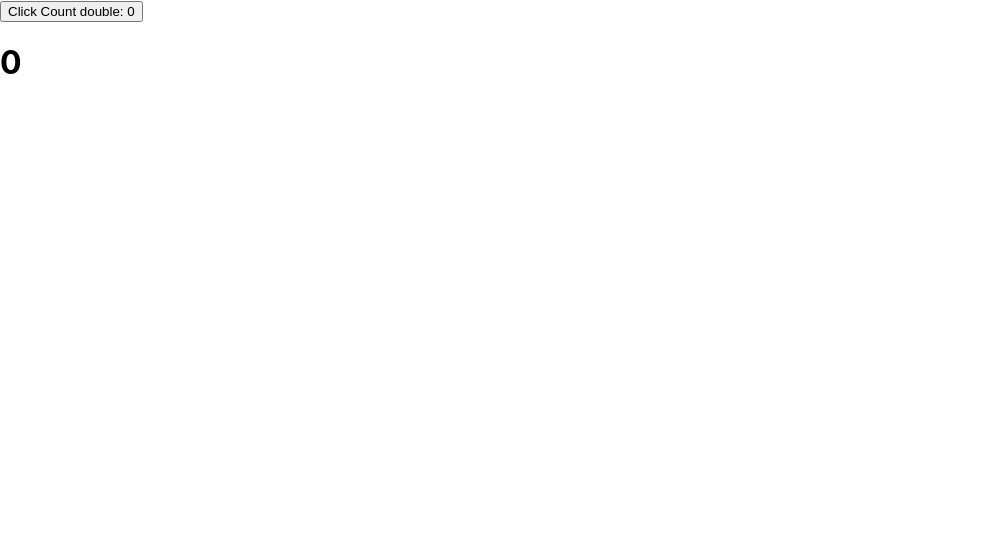
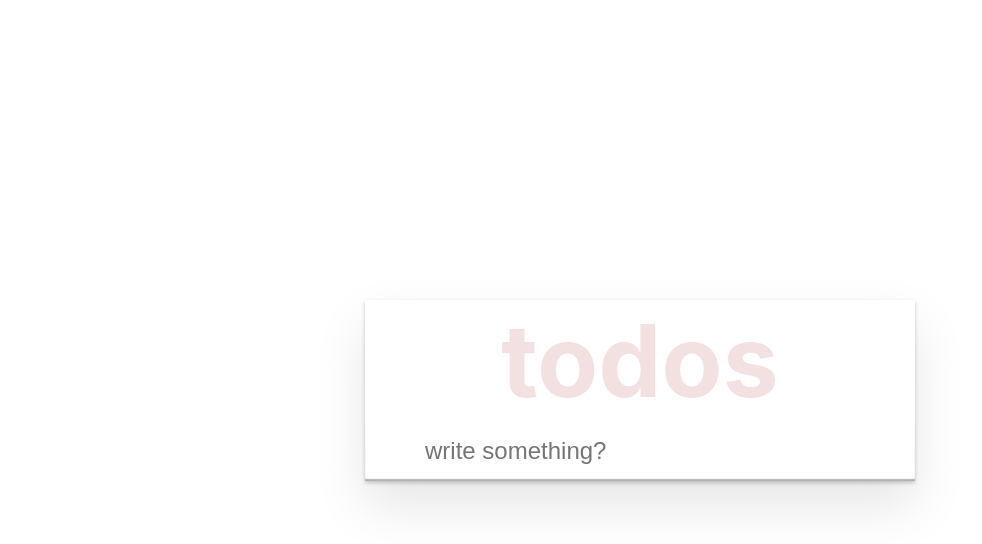
Before and after one commit to zx88cvb/train-ticket, a React app: page / in a window 1280 px wide. Shown: the top 544 px of the page, without its empty margins (0-982 px from the left). Built offline with nearby package versions, Linux system fonts and the light colour scheme.

Commit message:
todolist not

```diff
--- a/src/index.js
+++ b/src/index.js
@@ -1,7 +1,8 @@
 import React from 'react';
 import ReactDOM from 'react-dom';
 import './index.css';
-import App from './App';
+// import App from './App';
+import App from './todo/TodoList';
 import * as serviceWorker from './serviceWorker';
 
 ReactDOM.render(<App />, document.getElementById('root'));
--- /dev/null
+++ b/src/todo/TodoList.css
@@ -0,0 +1,25 @@
+.todo-list {
+    width: 550px;
+    margin: 300px auto;
+    background: #fff;
+    box-shadow: 0 2px 4px 0 rgba(0, 0, 0, 0.2), 0 25px 50px 0 rgba(0, 0, 0, 0.1);
+}
+
+.control h1 {
+    width: 100%;
+    font-size: 100px;
+    text-align: center;
+    margin: 0;
+    color: rgba(175, 47, 47, 0.15);
+}
+
+.control .new-todo {
+    padding: 16px 16px 16px 60px;
+    border: 0;
+    outline: none;
+    font-size: 24px;
+    box-sizing: border-box;
+    width: 100%;
+    line-height: 1.4rem;
+    box-shadow: inset 0 -2px 1px rgba(0, 0, 0, 0.3);
+}
--- /dev/null
+++ b/src/todo/TodoList.js
@@ -0,0 +1,62 @@
+import React, {useState,
+  useCallback}
+  from 'react'
+import './TodoList.css'
+
+function Control(props) {
+  const { addTodo } = props;
+
+  const onSubmit = (e) => {
+    e.preventDefault();
+  };
+  return (
+    <div className="control">
+      <h1>
+        todos
+      </h1>
+      <form onSubmit={onSubmit}>
+        <input type="text"
+          className="new-todo"
+          placeholder="write something?" />
+      </form>
+    </div>
+  );
+}
+
+function Todos() {
+  return <div></div>
+}
+
+function TodoList() {
+  const [todos, setTodos] = useState([]);
+
+  const addTodo = useCallback((todo) => {
+    setTodos(todos => [...todos, todo]);
+  }, []);
+
+  const removeTodo = useCallback((id) => {
+    setTodos(todos => todos.filter(todo => {
+      return todo.id !== id;
+    }));
+  }, []);
+
+  const toggleTodo = useCallback((id) => {
+    setTodos(todos => todos.map(todo => {
+      return todo.id === id
+      ? {
+        ...todo,
+        complete: !todo.complete,
+      }
+      : todo;
+    }));
+  }, []);
+
+  return (
+    <div className="todo-list">
+      <Control addTodo={addTodo} />
+      <Todos removeTodo={removeTodo} toggleTodo={toggleTodo} />
+    </div>
+  )
+}
+
+export default TodoList;
```
